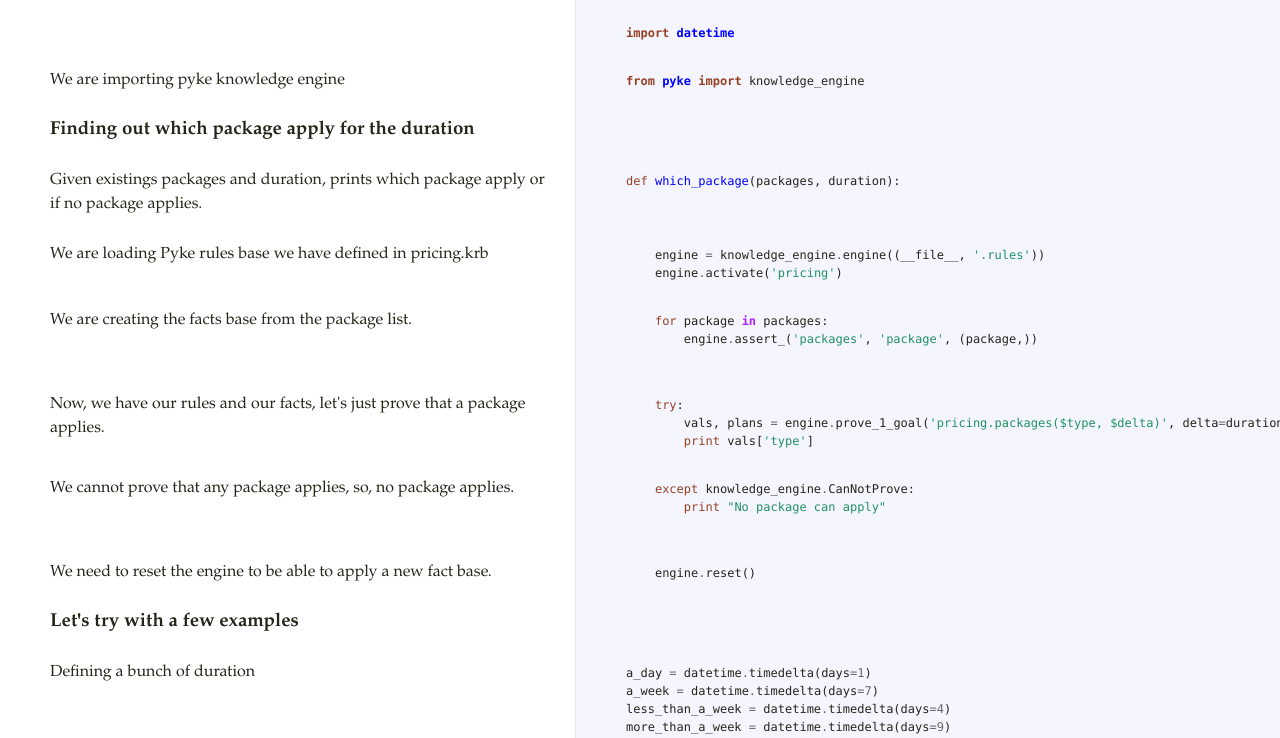
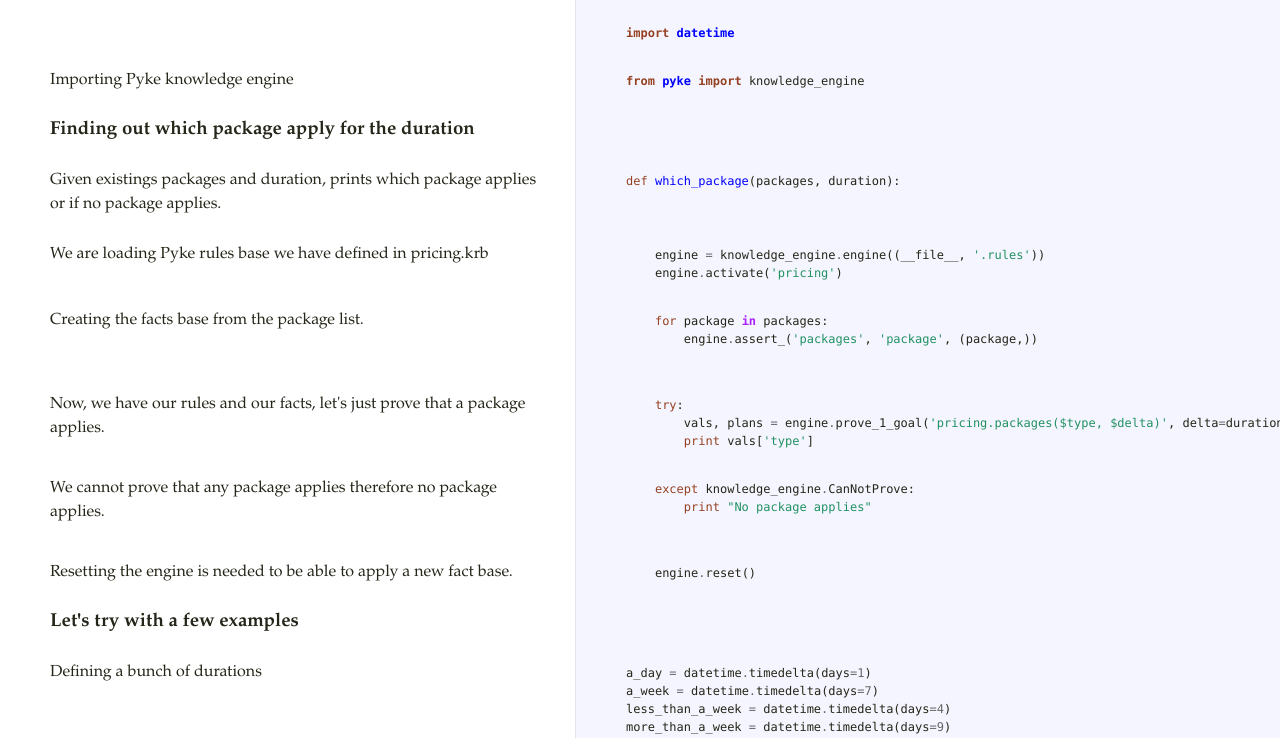
Before and after one commit to cyberdelia/pricing, a plain HTML site: page index.html in a window 1280 px wide. Shown: the part 602-1340 px from the top of the page. Drawn offline with Linux system fonts and the light colour scheme.

Commit message:
update pages with improved comments

```diff
--- a/index.html
+++ b/index.html
@@ -94,7 +94,7 @@ only if no weekly price exists.</p>
         <div class="octowrap">
           <a class="octothorpe" href="#section-1">#</a>
         </div>
-        <p>We are importing pyke knowledge engine</p>
+        <p>Importing Pyke knowledge engine</p>
       </td>
       <td class=code>
         <div class='highlight'><pre><div class="highlight"><pre><span class="kn">from</span> <span class="nn">pyke</span> <span class="kn">import</span> <span class="n">knowledge_engine</span></pre></div></pre></div>
@@ -114,7 +114,7 @@ only if no weekly price exists.</p>
         <div class="octowrap">
           <a class="octothorpe" href="#section-3">#</a>
         </div>
-        <p>Given existings packages and duration, prints which package apply
+        <p>Given existings packages and duration, prints which package applies
 or if no package applies.</p>
       </td>
       <td class=code>
@@ -136,7 +136,7 @@ or if no package applies.</p>
         <div class="octowrap">
           <a class="octothorpe" href="#section-5">#</a>
         </div>
-        <p>We are creating the facts base from the package list.</p>
+        <p>Creating the facts base from the package list.</p>
       </td>
       <td class=code>
         <div class='highlight'><pre><div class="highlight"><pre>    <span class="k">for</span> <span class="n">package</span> <span class="ow">in</span> <span class="n">packages</span><span class="p">:</span>
@@ -160,11 +160,11 @@ or if no package applies.</p>
         <div class="octowrap">
           <a class="octothorpe" href="#section-7">#</a>
         </div>
-        <p>We cannot prove that any package applies, so, no package applies.</p>
+        <p>We cannot prove that any package applies therefore no package applies.</p>
       </td>
       <td class=code>
         <div class='highlight'><pre><div class="highlight"><pre>    <span class="k">except</span> <span class="n">knowledge_engine</span><span class="o">.</span><span class="n">CanNotProve</span><span class="p">:</span>
-        <span class="k">print</span> <span class="s">&quot;No package can apply&quot;</span>
+        <span class="k">print</span> <span class="s">&quot;No package applies&quot;</span>
     </pre></div></pre></div>
       </td>
     </tr><tr id='section-8'>
@@ -172,7 +172,7 @@ or if no package applies.</p>
         <div class="octowrap">
           <a class="octothorpe" href="#section-8">#</a>
         </div>
-        <p>We need to reset the engine to be able to apply a new fact base.</p>
+        <p>Resetting the engine is needed to be able to apply a new fact base.</p>
       </td>
       <td class=code>
         <div class='highlight'><pre><div class="highlight"><pre>    <span class="n">engine</span><span class="o">.</span><span class="n">reset</span><span class="p">()</span></pre></div></pre></div>
@@ -192,7 +192,7 @@ or if no package applies.</p>
         <div class="octowrap">
           <a class="octothorpe" href="#section-10">#</a>
         </div>
-        <p>Defining a bunch of duration</p>
+        <p>Defining a bunch of durations</p>
       </td>
       <td class=code>
         <div class='highlight'><pre><div class="highlight"><pre><span class="n">a_day</span> <span class="o">=</span> <span class="n">datetime</span><span class="o">.</span><span class="n">timedelta</span><span class="p">(</span><span class="n">days</span><span class="o">=</span><span class="mi">1</span><span class="p">)</span>
@@ -260,7 +260,7 @@ or if no package applies.</p>
         <div class="octowrap">
           <a class="octothorpe" href="#section-16">#</a>
         </div>
-        <p>This should print 'No package apply'</p>
+        <p>This should print 'No package applies'</p>
       </td>
       <td class=code>
         <div class='highlight'><pre><div class="highlight"><pre><span class="k">print</span> <span class="s">&quot;You should read &#39;No package can apply&#39; :&quot;</span><span class="p">,</span>
```
Also changed, not shown: knowledge.html (+8 -8 lines).
